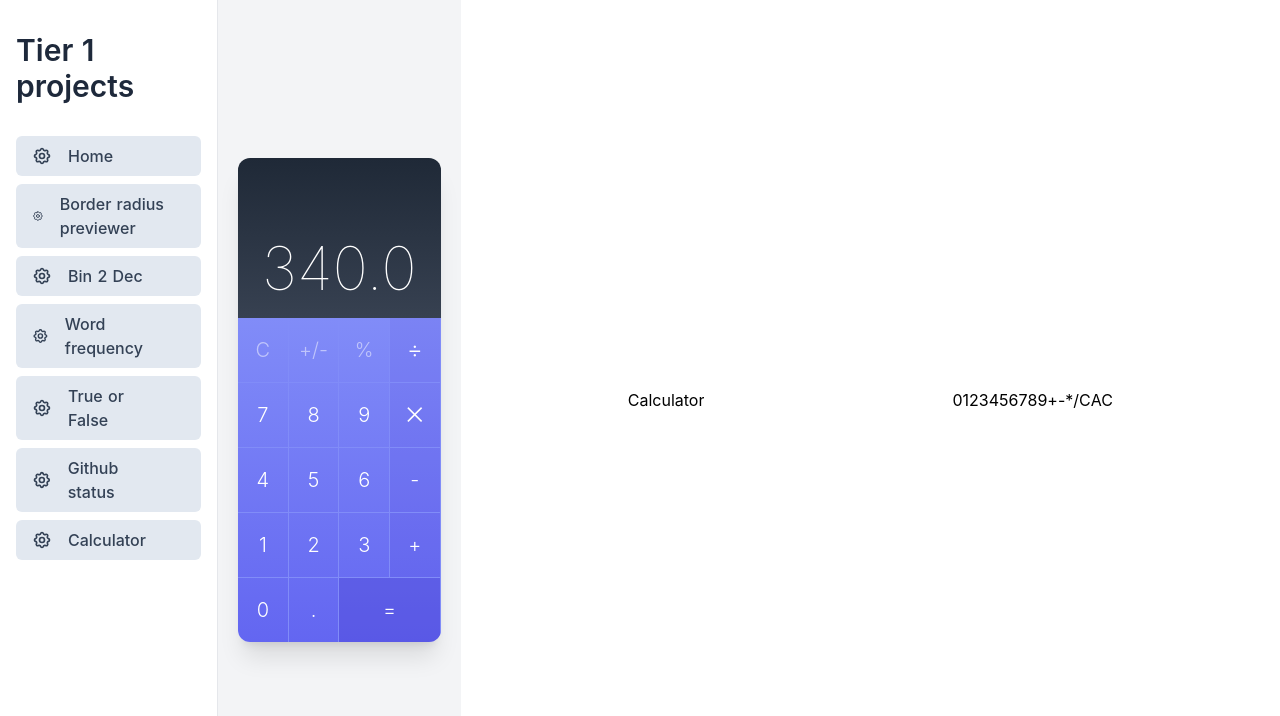
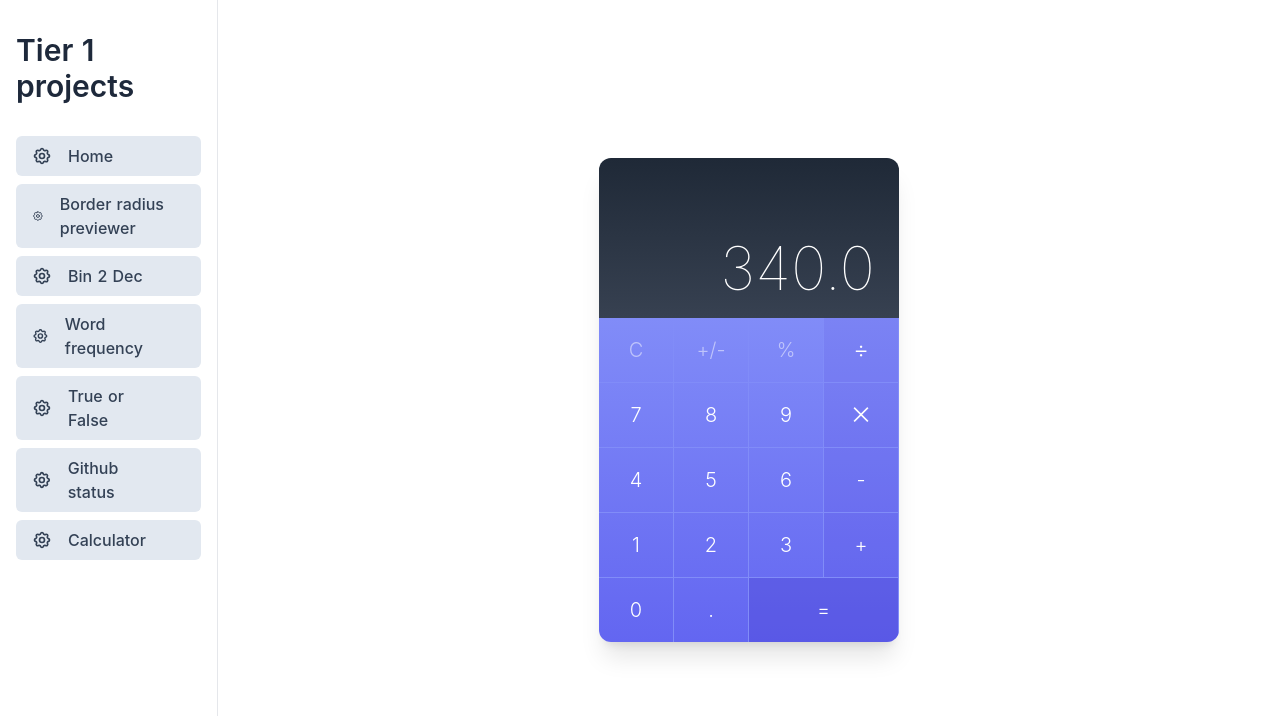
Before and after one commit to Matej-ch/vue-small-projects, a Nuxt app: page /calc in a window 1280 px wide. Shown: the top 716 px of the page. Built offline with nearby package versions, Linux system fonts and the light colour scheme.

Commit message:
removed not necessary style

```diff
--- a/components/Bin2Dec.vue
+++ b/components/Bin2Dec.vue
@@ -1,6 +1,5 @@
 <template>
 
-    <div class="min-w-screen bg-slate-100 flex flex-col items-center justify-center">
     <div class="rounded-xl bg-gradient-to-b from-blue-600 to-blue-400 mr-3">
         <div class="flex flex-col">
             <div class="flex flex-col items-center justify-center text-white py-4 bg-blue-800">
@@ -41,7 +40,7 @@
             </div>
         </div>
     </div>
-    </div>
+
 </template>
 
 <script setup>
--- a/components/BorderRadiusPreviewer.vue
+++ b/components/BorderRadiusPreviewer.vue
@@ -1,6 +1,5 @@
 <template>
 
-    <div class="min-w-screen bg-gray-100 flex flex-col items-center justify-center">
     <div class="rounded-xl bg-gradient-to-b from-blue-600 to-blue-400 mr-3">
         <div class="flex flex-col">
             <div class="flex flex-col items-center justify-center text-white py-4 bg-blue-800">
@@ -109,7 +108,7 @@
             </div>
         </div>
     </div>
-    </div>
+
 </template>
 
 <script setup>
--- a/components/Calculator.vue
+++ b/components/Calculator.vue
@@ -1,6 +1,5 @@
 <template>
 
-    <div class="min-w-screen min-h-screen bg-gray-100 flex items-center justify-center px-5 py-5">
     <div class="w-full mx-auto rounded-xl bg-gray-100 shadow-xl text-gray-800 relative overflow-hidden"
          style="max-width:300px">
         <div class="w-full h-40 bg-gradient-to-b from-gray-800 to-gray-700 flex items-end text-right">
@@ -139,58 +138,6 @@
         </div>
 
     </div>
-    </div>
-
-    <div class="container">
-        Calculator
-
-        <input type="text" value="">
-
-        <button @click="0">
-            0
-        </button>
-        <button @click="1">
-            1
-        </button>
-        <button @click="2">
-            2
-        </button>
-        <button @click="3">
-            3
-        </button>
-        <button @click="4">
-            4
-        </button>
-        <button @click="5">
-            5
-        </button>
-        <button @click="6">
-            6
-        </button>
-        <button @click="7">
-            7
-        </button>
-        <button @click="8">
-            8
-        </button>
-        <button @click="9">
-            9
-        </button>
-        <button>
-            +
-        </button>
-        <button>
-            -
-        </button>
-        <button>
-            *
-        </button>
-        <button>
-            /
-        </button>
-        <button>C</button>
-        <button>AC</button>
-    </div>
 </template>
 
 <script setup>
--- a/components/TrueOrFalse.vue
+++ b/components/TrueOrFalse.vue
@@ -1,5 +1,4 @@
 <template>
-    <div class="container">
     <div>
         <div class="flex justify-center items-center w-12 flex-col">
             <div>
@@ -44,7 +43,7 @@
             </div>
         </div>
     </div>
-    </div>
+
 </template>
 
 <script setup>
--- a/components/WordFrequency.vue
+++ b/components/WordFrequency.vue
@@ -1,6 +1,6 @@
 <template>
 
-    <div class="min-w-screen bg-slate-100 flex flex-col items-center justify-center">
+
     <div class="rounded-xl bg-gradient-to-b from-blue-600 to-blue-400 mr-3">
         <div class="flex flex-col">
             <div class="flex flex-col items-center justify-center text-white py-4 bg-blue-800">
@@ -61,7 +61,7 @@
             </div>
         </div>
     </div>
-    </div>
+
 </template>
 
 <script setup>
```
Lines whose indentation alone changed are shown as unchanged.
